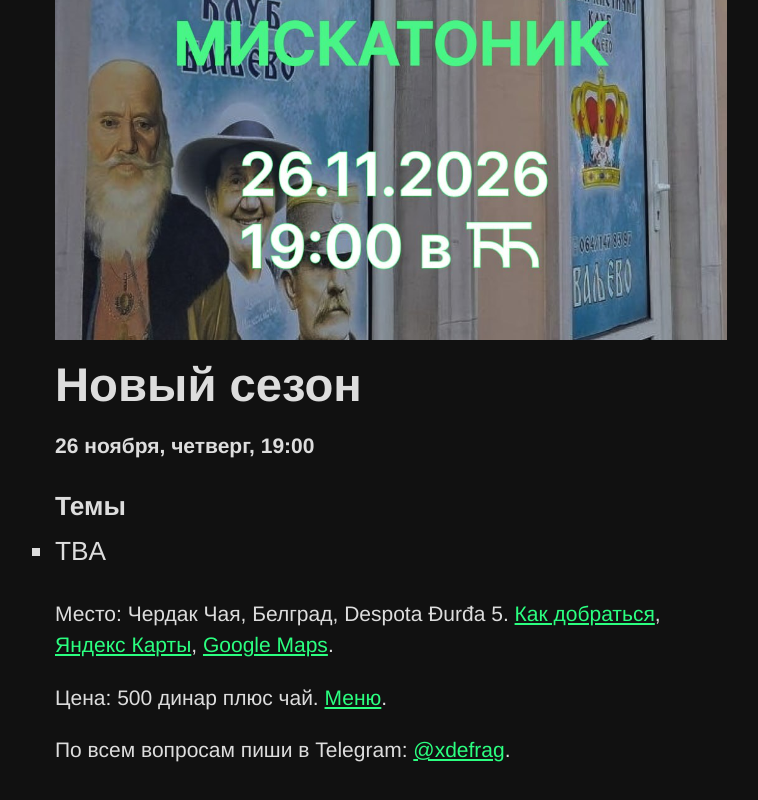
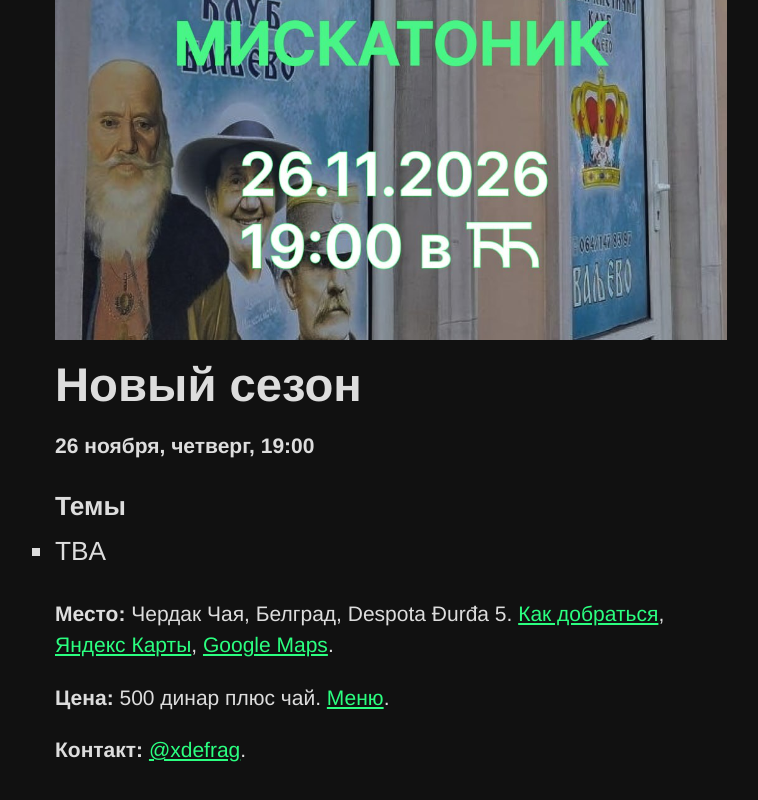
Before and after one commit to xdefrag/misk.club, a plain HTML site: page docs/index.html in a window 1280 px wide. Shown: the part 526-1326 px from the top of the page, without its empty margins (249-1007 px from the left). Drawn offline with Linux system fonts and the light colour scheme.

Commit message:
feat: update text

```diff
--- a/docs/index.html
+++ b/docs/index.html
@@ -22,8 +22,6 @@
 
 <h1 class="f-subheadline-ns f2 lh-solid mt0 mb3 accent"><small class="f2-ns f4 db">Институт</small> Мискатоник</h1>
 
-<!-- Перед каждой встречей: заменить afisha.jpg и текст ниже.
-     Классы — из Tachyons (https://tachyons.io/docs/), свои только в style.css. -->
 <img class="db w-100 h-auto" src="afisha.jpg" width="1080" height="1080"
      alt="Афиша: новый сезон института Мискатоник, 26.11.2026, 19:00">
 
@@ -31,20 +29,19 @@
 
 <p class="b"><time datetime="2026-11-26T19:00">26 ноября, четверг, 19:00</time></p>
 
-<!-- Темы: по одной на строку, каждая в своём <li>…</li>. -->
 <h3 class="f4 mb1">Темы</h3>
 <ul class="f4 mt0 pl0-ns pl3 lst-square lsp-outside">
   <li>TBA</li>
 </ul>
 
-<p>Место: Чердак Чая, Белград, Despota Đurđa 5.
+<p><b>Место:</b> Чердак Чая, Белград, Despota Đurđa 5.
 <a href="https://t.me/cardak_caja/670">Как добраться</a>,
 <a href="https://yandex.com/maps/-/CHulU-nl">Яндекс Карты</a>,
 <a href="https://maps.app.goo.gl/wamKNVXH8pqMKkBo6">Google Maps</a>.</p>
 
-<p>Цена: 500 динар плюс чай. <a href="https://t.me/cardak_caja/645">Меню</a>.</p>
+<p><b>Цена:</b> 500 динар плюс чай. <a href="https://t.me/cardak_caja/645">Меню</a>.</p>
 
-<p>По всем вопросам пиши в Telegram: <a href="https://t.me/xdefrag">@xdefrag</a>.</p>
+<p><b>Контакт:</b> <a href="https://t.me/xdefrag">@xdefrag</a>.</p>
 
 </main>
 </body>
```
